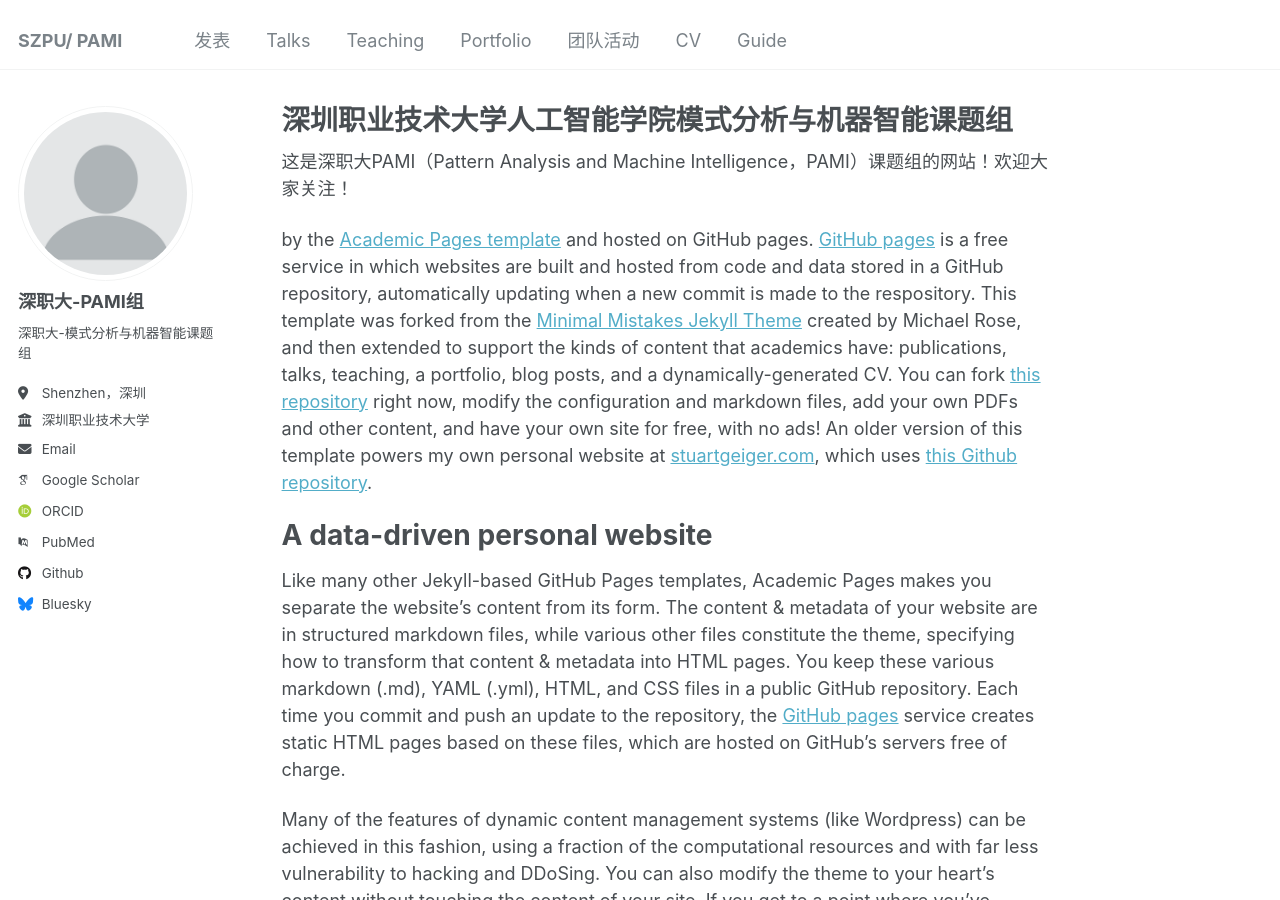
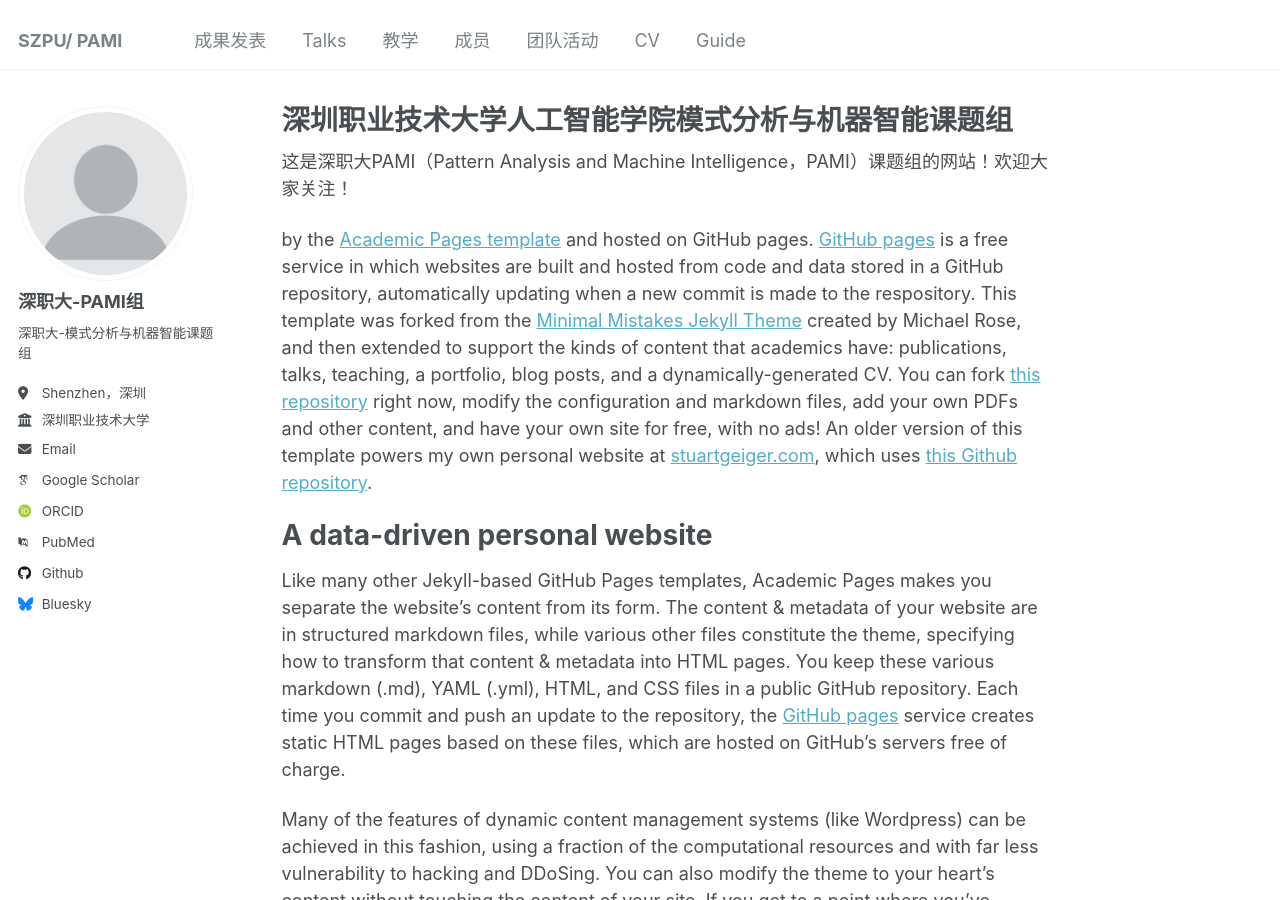
Before and after one commit to shaojiwan/academic.com, a Jekyll site: the page built from _pages/about.md, in a window 1280 px wide and 900 px high. Built offline with Jekyll 4.4.1, drawn with Linux system fonts in a browser that asks for light colours; some web fonts are replaced.

Commit message:
Update navigation.yml

```diff
--- a/_data/navigation.yml
+++ b/_data/navigation.yml
@@ -5,16 +5,16 @@
 # prevent it from being included in the site.
 
 main:
-  - title: "发表"
+  - title: "成果发表"
     url: /publications/
 
   - title: "Talks"
     url: /talks/
 
-  - title: "Teaching"
+  - title: "教学"
     url: /teaching/
 
-  - title: "Portfolio"
+  - title: "成员"
     url: /portfolio/
 
   - title: "团队活动"
```
